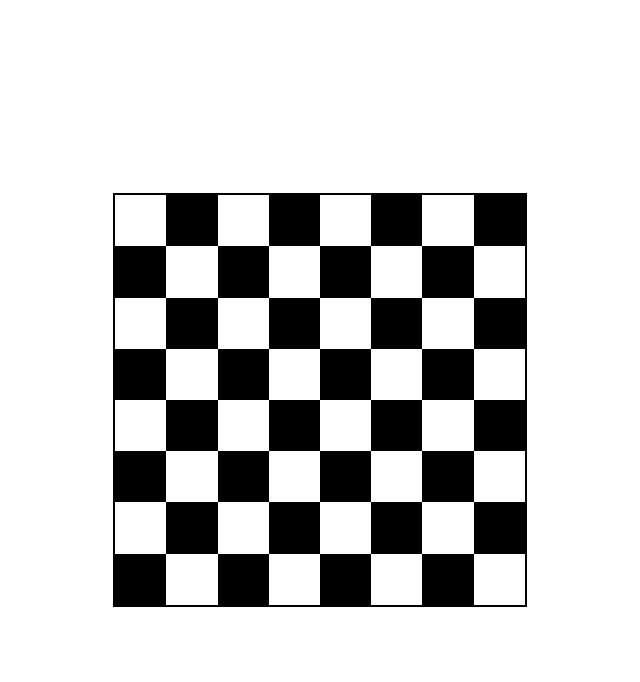
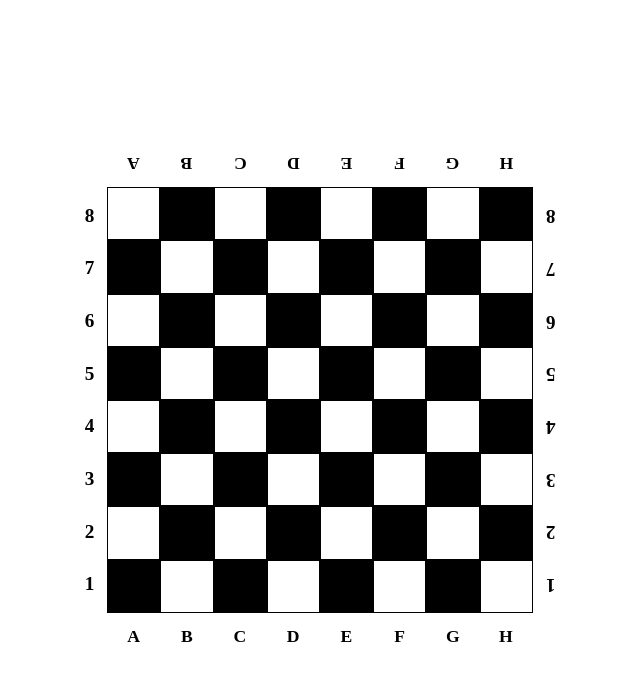
Before and after one commit to Java49LudaTverday/html-css-js-introduction, a plain HTML site: page index.html in a window 1280 px wide. Shown: the whole page, without its empty margins (320-960 px from the left). Drawn offline with Linux system fonts and the light colour scheme.

Commit message:
HW#7 chessboard with numbers,letters

```diff
--- a/index.html
+++ b/index.html
@@ -9,7 +9,20 @@
 </head>
 <body>
     <main class="details-board">
+        <section >
+            <div class="numbers-left"></div>
+            <div class="numbers-left">8</div>
+            <div class="numbers-left">7</div>
+            <div class="numbers-left">6</div>
+            <div class="numbers-left">5</div>
+            <div class="numbers-left">4</div>
+            <div class="numbers-left">3</div>
+            <div class="numbers-left">2</div>
+            <div class="numbers-left">1</div>
+            <div class="numbers-left"></div>
+        </section>
         <section class="board-row">
+            <div class="letter-top">A</div>
             <div class="board-cell-white"></div>
             <div class="board-cell-black"></div>
             <div class="board-cell-white"></div>
@@ -18,8 +31,10 @@
             <div class="board-cell-black"></div>
             <div class="board-cell-white"></div>
             <div class="board-cell-black"></div>
+            <div class="letters-bottom">A</div>
         </section>
         <section class="board-row">
+            <div class="letter-top">B</div>
             <div class="board-cell-black"></div>
             <div class="board-cell-white"></div>
             <div class="board-cell-black"></div>
@@ -28,8 +43,10 @@
             <div class="board-cell-white"></div>
             <div class="board-cell-black"></div>
             <div class="board-cell-white"></div>
+            <div class="letters-bottom">B</div>
         </section>
         <section class="board-row">
+            <div class="letter-top">C</div>
             <div class="board-cell-white"></div>
             <div class="board-cell-black"></div>
             <div class="board-cell-white"></div>
@@ -38,8 +55,10 @@
             <div class="board-cell-black"></div>
             <div class="board-cell-white"></div>
             <div class="board-cell-black"></div>
+            <div class="letters-bottom">C</div>
         </section>
         <section class="board-row">
+            <div class="letter-top">D</div>
             <div class="board-cell-black"></div>
             <div class="board-cell-white"></div>
             <div class="board-cell-black"></div>
@@ -48,8 +67,10 @@
             <div class="board-cell-white"></div>
             <div class="board-cell-black"></div>
             <div class="board-cell-white"></div>
+            <div class="letters-bottom">D</div>
         </section>
         <section class="board-row">
+            <div class="letter-top">E</div>
             <div class="board-cell-white"></div>
             <div class="board-cell-black"></div>
             <div class="board-cell-white"></div>
@@ -58,8 +79,10 @@
             <div class="board-cell-black"></div>
             <div class="board-cell-white"></div>
             <div class="board-cell-black"></div>
+            <div class="letters-bottom">E</div>
         </section>
         <section class="board-row">
+            <div class="letter-top">F</div>
             <div class="board-cell-black"></div>
             <div class="board-cell-white"></div>
             <div class="board-cell-black"></div>
@@ -68,8 +91,10 @@
             <div class="board-cell-white"></div>
             <div class="board-cell-black"></div>
             <div class="board-cell-white"></div>
+            <div class="letters-bottom">F</div>
         </section>
         <section class="board-row">
+            <div class="letter-top">G</div>
             <div class="board-cell-white"></div>
             <div class="board-cell-black"></div>
             <div class="board-cell-white"></div>
@@ -78,8 +103,10 @@
             <div class="board-cell-black"></div>
             <div class="board-cell-white"></div>
             <div class="board-cell-black"></div>
+            <div class="letters-bottom">G</div>
         </section>
         <section class="board-row">
+            <div class="letter-top">H</div>
             <div class="board-cell-black"></div>
             <div class="board-cell-white"></div>
             <div class="board-cell-black"></div>
@@ -88,6 +115,19 @@
             <div class="board-cell-white"></div>
             <div class="board-cell-black"></div>
             <div class="board-cell-white"></div>
+            <div class="letters-bottom">H</div>
+        </section>
+        <section >
+            <div class="numbers-right"></div>
+            <div class="numbers-right">8</div>
+            <div class="numbers-right">7</div>
+            <div class="numbers-right">6</div>
+            <div class="numbers-right">5</div>
+            <div class="numbers-right">4</div>
+            <div class="numbers-right">3</div>
+            <div class="numbers-right">2</div>
+            <div class="numbers-right">1</div>
+            <div class="numbers-right"></div>
         </section>
     </main>
 </body>
--- a/styles/chessboard-style.css
+++ b/styles/chessboard-style.css
@@ -1,6 +1,7 @@
 :root{
     --board-cell-height:10vw;
     --board-cell-width:10vw;
+    --border: 1.5px;
 }
 html,body{
     height: 100%;
@@ -13,20 +14,64 @@ body{
     justify-content: center;
 }
 .details-board{
-height: calc(var(--board-cell-height)*8);
-width: calc(var(--board-cell-width)*8);
+height: calc((var(--board-cell-height) + var(--border))*10);
+width: calc((var(--board-cell-height) + var(--border))*10);
 display: flex;
-border:solid 2px black;
+justify-content: center;
+align-items: center;
+}
+.numbers-left{
+    height: calc((var(--board-cell-height) + var(--border)));
+    width: calc((var(--board-cell-height) + var(--border)));
+    display: flex;
+    justify-content: right;
+    align-items: center;
+    font-size: 1.1em;
+    padding-right: 1vw;
+    font-weight: bold;
+}
+.numbers-right{
+    height: calc((var(--board-cell-height) + var(--border)));
+    width: calc((var(--board-cell-height) + var(--border)));
+    display: flex;
+    justify-content: right;
+    align-items: center;
+    font-size: 1.1em;
+    padding-right: 1vw ;
+    transform: rotate(180deg);
+    font-weight: bold;
+
+}
+.letters-bottom{
+    height: calc((var(--board-cell-height) + var(--border)));
+    width: calc((var(--board-cell-height) + var(--border)));
+    display: flex;
+    justify-content: center;
+    align-items: top;
+    padding-top: 1vw;
+    font-weight: bold;
+}
+.letter-top{
+    height: calc((var(--board-cell-height) + var(--border)));
+    width: calc((var(--board-cell-height) + var(--border)));
+    display: flex;
+    justify-content: center;
+    align-items:flex-start;
+    transform: rotate(180deg);
+    padding-top: 1vw;
+    font-weight: bold;
 }
 .board-cell-white{
 background-color: white;
 height: var(--board-cell-height);
 width: var(--board-cell-width);
+border:solid 1px black;
 }
 .board-cell-black{
 background-color: black;
 height: var(--board-cell-height);
 width: var(--board-cell-width);
+border:solid 1px black;
 }
 @media(min-width: 560px){
     :root{
@@ -39,4 +84,17 @@ width: var(--board-cell-width);
         --board-cell-height:4vw;
         --board-cell-width:4vw;
     }
+    .numbers-left{
+        font-size: 1.2em;
+    }
+    .numbers-right{
+        font-size: 1.2em;
+    }
+    .letters-bottom{
+        font-size: 1.1em;
+    }
+    .letter-top{
+        font-size: 1.1em;
+    }
+
 }
```
